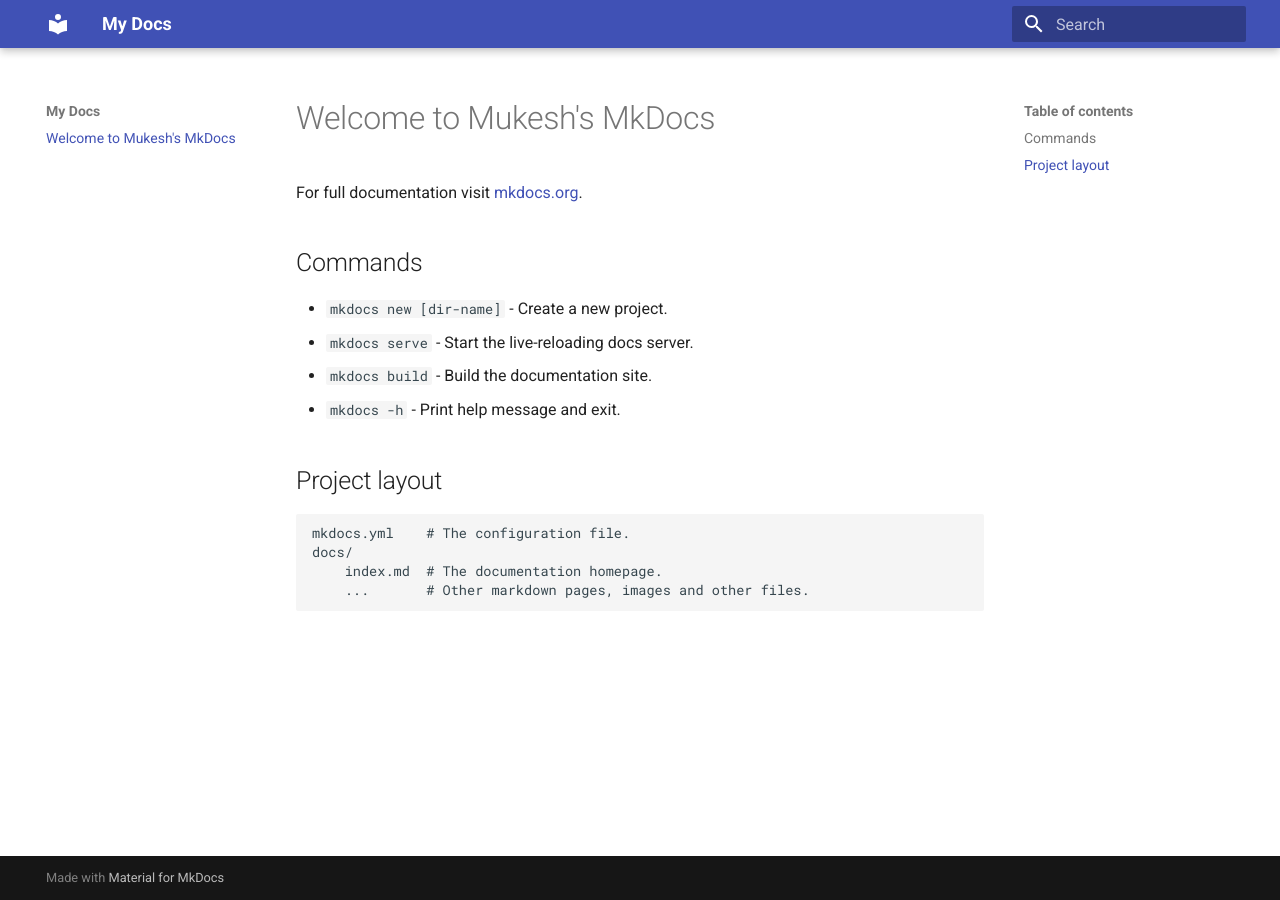
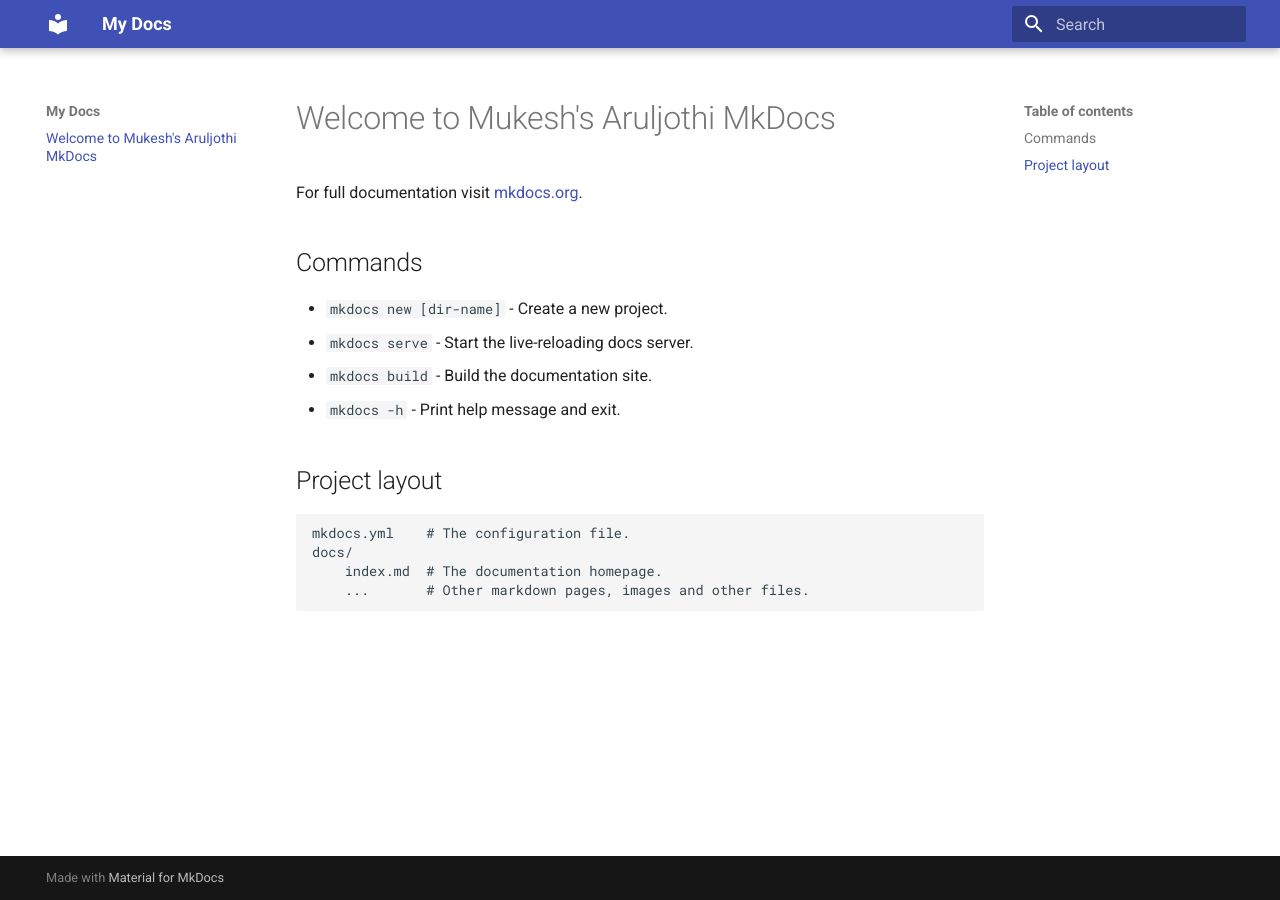
Before and after one commit to MUKESHRAJMAHENDRAN/test, an MkDocs documentation site: the page built from docs/index.md, in a window 1280 px wide. Built offline with MkDocs 1.6.1 and Material for MkDocs 9.7.7, drawn with Linux system fonts in a browser that asks for light colours.

```diff
--- a/docs/index.md
+++ b/docs/index.md
@@ -1,4 +1,4 @@
-# Welcome to Mukesh's MkDocs
+# Welcome to Mukesh's Aruljothi MkDocs
 
 For full documentation visit [mkdocs.org](https://www.mkdocs.org).
 
```
